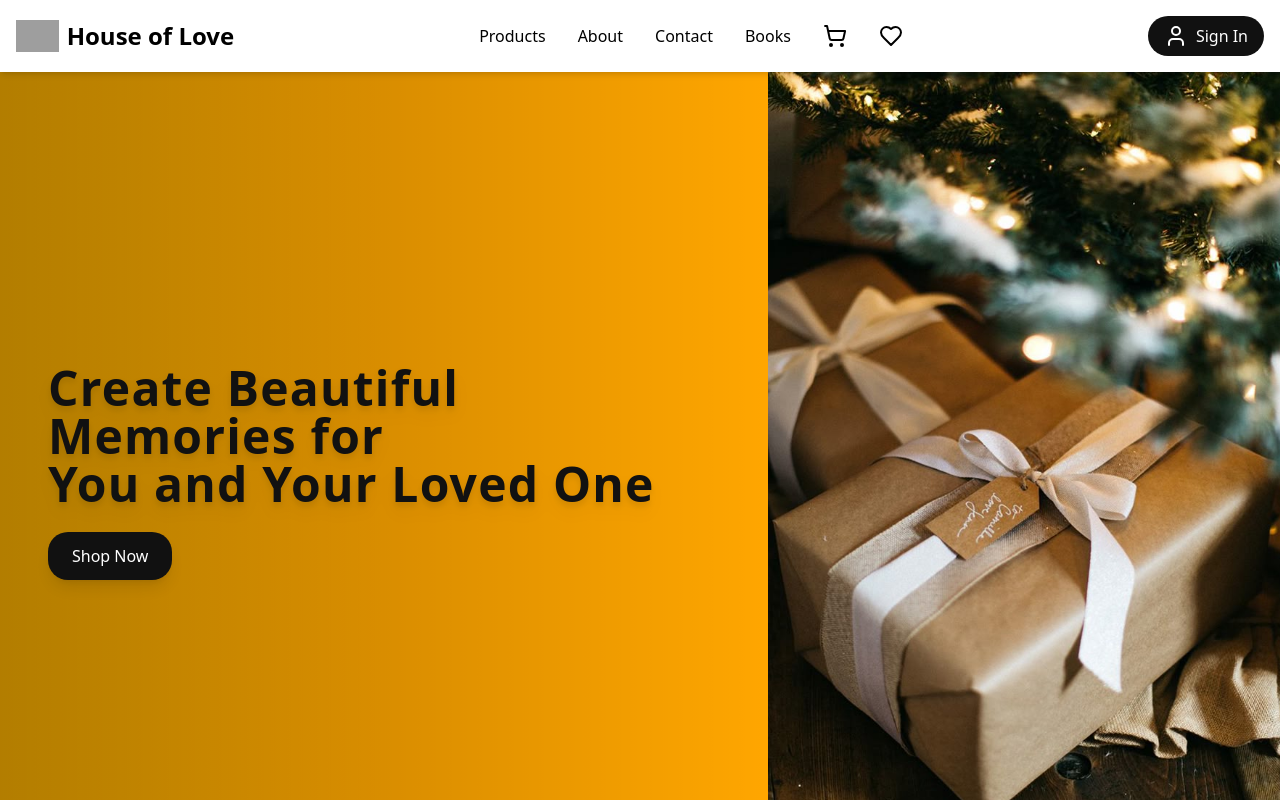
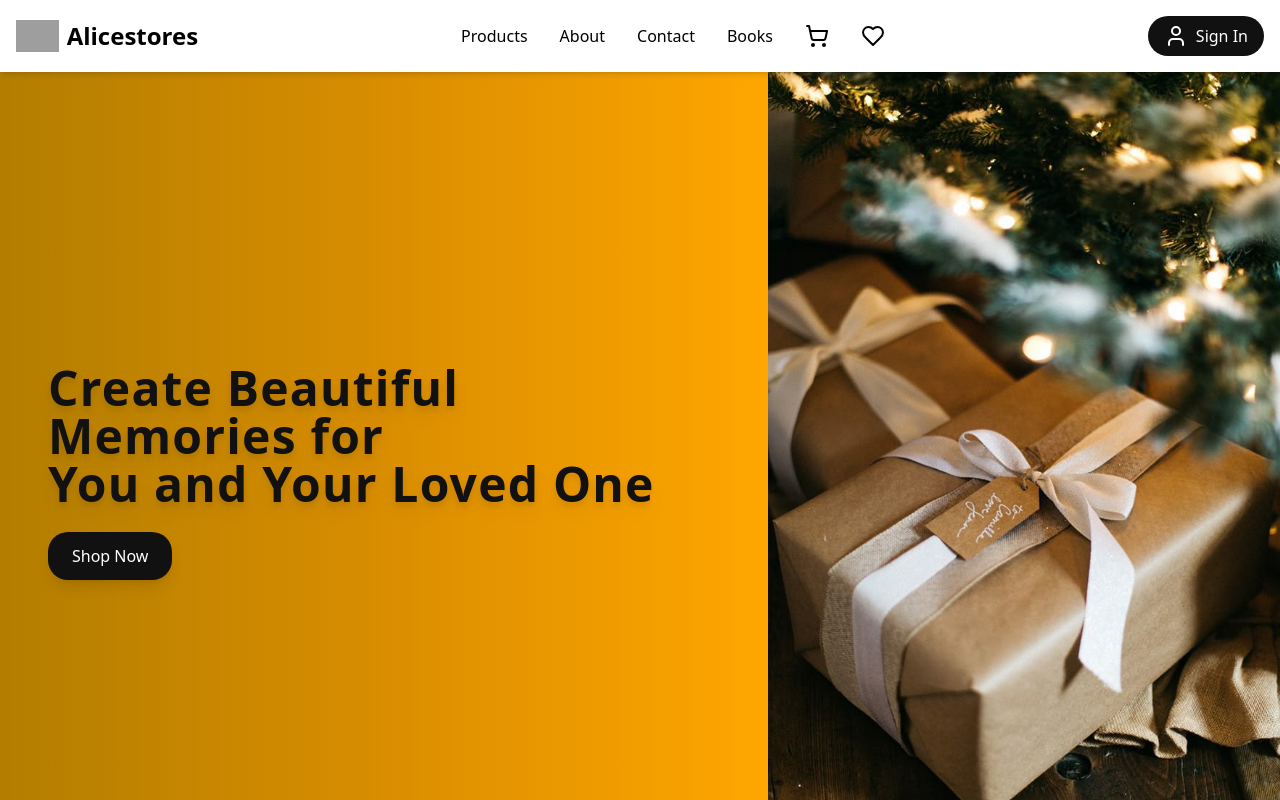
Before and after one commit to Ndegwadavid/loveandkeepsakesv1, a React (Create React App) app in the folder houseoflove/: page / in a window 1280 px wide. Shown: the top 800 px of the page. Built offline with nearby package versions, Linux system fonts and the light colour scheme; no server answers; grey boxes are pictures that could not be loaded.

Commit message:
Header update

```diff
--- a/houseoflove/src/components/Navbar.js
+++ b/houseoflove/src/components/Navbar.js
@@ -42,7 +42,7 @@
         <div className="flex items-center">
           <Link to="/" className="flex items-center space-x-2 hover:opacity-90 transition-opacity">
             <img src="/images/2.svg" alt="Houseoflove" className="h-8 w-auto" />
-            <span className="text-2xl font-bold text-black-1000">House of Love</span>
+            <span className="text-2xl font-bold text-black-1000">Alicestores</span>
           </Link>
         </div>
 
```
